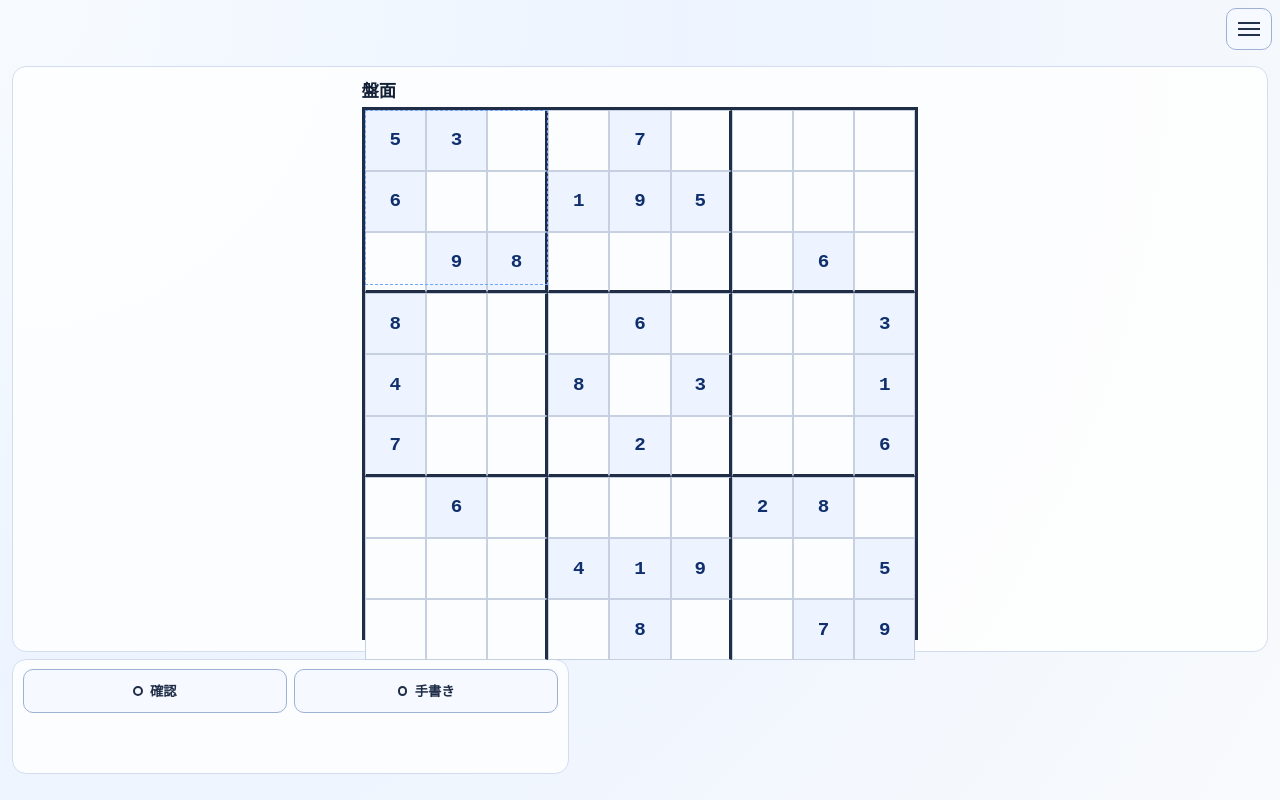
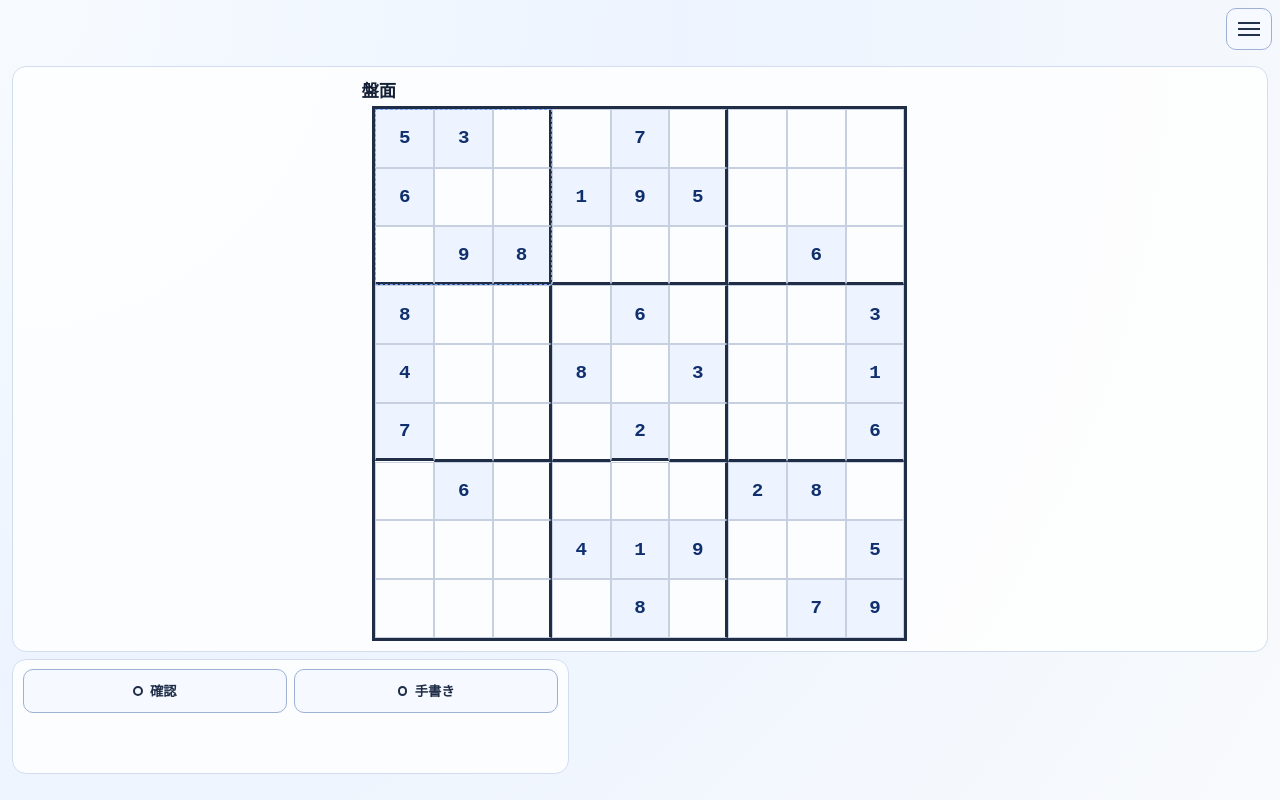
Before and after one commit to shgnaka/sudoku-display, a React (Vite) app: page /#/solve in a window 1280 px wide. Built offline with nearby package versions, Linux system fonts and the light colour scheme.

Commit message:
fix(layout): fit sudoku board to available desktop slot

```diff
--- a/src/App.css
+++ b/src/App.css
@@ -379,13 +379,23 @@ button.danger {
   margin-bottom: 0.25rem;
 }
 
+.app-root.solve-no-scroll .board-slot {
+  min-width: 0;
+  min-height: 0;
+  width: min(100%, var(--solve-board-size));
+  height: 100%;
+  display: grid;
+  place-items: center;
+  justify-self: center;
+}
+
 .app-root.solve-no-scroll .board-wrap {
   min-width: 0;
-  width: min(100%, var(--solve-board-size));
-  height: min(100%, var(--solve-board-size));
+  width: var(--board-fit-size, min(100%, var(--solve-board-size)));
+  height: var(--board-fit-size, min(100%, var(--solve-board-size)));
   max-inline-size: 100%;
-  max-width: var(--solve-board-size);
-  max-height: var(--solve-board-size);
+  max-width: 100%;
+  max-height: 100%;
   aspect-ratio: 1 / 1;
   justify-self: center;
   align-self: center;
--- /dev/null
+++ b/src/lib/useBoardFitSize.ts
@@ -0,0 +1,58 @@
+import { useEffect, useState } from "react";
+import type { RefObject } from "react";
+
+const DEFAULT_MIN_BOARD_SIZE = 258;
+
+export function computeBoardFitSize(width: number, height: number, minSize: number): number {
+  if (width <= 0 || height <= 0) {
+    return 0;
+  }
+
+  return Math.max(minSize, Math.floor(Math.min(width, height)));
+}
+
+interface UseBoardFitSizeOptions {
+  enabled: boolean;
+  minSize?: number;
+}
+
+export function useBoardFitSize(
+  ref: RefObject<HTMLElement>,
+  { enabled, minSize = DEFAULT_MIN_BOARD_SIZE }: UseBoardFitSizeOptions
+): number | null {
+  const [fitSize, setFitSize] = useState<number | null>(null);
+
+  useEffect(() => {
+    if (!enabled) {
+      setFitSize(null);
+      return;
+    }
+
+    const element = ref.current;
+    if (!element) {
+      setFitSize(null);
+      return;
+    }
+
+    const syncSize = (): void => {
+      const nextSize = computeBoardFitSize(element.clientWidth, element.clientHeight, minSize);
+      setFitSize((current) => (current === nextSize ? current : nextSize));
+    };
+
+    syncSize();
+    window.addEventListener("resize", syncSize);
+
+    let observer: ResizeObserver | null = null;
+    if (typeof ResizeObserver !== "undefined") {
+      observer = new ResizeObserver(syncSize);
+      observer.observe(element);
+    }
+
+    return () => {
+      window.removeEventListener("resize", syncSize);
+      observer?.disconnect();
+    };
+  }, [enabled, minSize, ref]);
+
+  return fitSize;
+}
--- a/src/pages/SolvePage.tsx
+++ b/src/pages/SolvePage.tsx
@@ -1,8 +1,11 @@
+import { useRef } from "react";
 import type { CSSProperties } from "react";
 import { InkActionFloatBar } from "../components/InkActionFloatBar";
 import { InkOverlay } from "../components/InkOverlay";
 import { InkToggleBar } from "../components/InkToggleBar";
 import { SudokuGrid } from "../components/SudokuGrid";
+import { useBoardFitSize } from "../lib/useBoardFitSize";
+import { useIsMobileViewport } from "../lib/useIsMobileViewport";
 import { useKeyboardInset } from "../lib/useKeyboardInset";
 import { useKeyboardScrollLock } from "../lib/useKeyboardScrollLock";
 import { useReviewScrollLock } from "../lib/useReviewScrollLock";
@@ -28,6 +31,9 @@ export function SolvePage(): JSX.Element {
   } = useSudokuAppState();
 
   const keyboardInset = useKeyboardInset();
+  const isMobileViewport = useIsMobileViewport();
+  const boardSlotRef = useRef<HTMLDivElement | null>(null);
+  const boardFitSize = useBoardFitSize(boardSlotRef, { enabled: !isMobileViewport });
   const shouldShowInkActions = isInkMode && keyboardInset === 0;
   useKeyboardScrollLock({ enabled: isGridEditing && !isReviewMode, keyboardInset });
   useReviewScrollLock(isReviewMode);
@@ -44,7 +50,11 @@ export function SolvePage(): JSX.Element {
         <div className="board-panel-header">
           <h2>盤面</h2>
         </div>
-        <div className={isReviewMode ? "board-wrap review-locked" : "board-wrap"}>
+        <div className="board-slot" ref={boardSlotRef}>
+          <div
+            className={isReviewMode ? "board-wrap review-locked" : "board-wrap"}
+            style={boardFitSize ? ({ "--board-fit-size": `${boardFitSize}px` } as CSSProperties) : undefined}
+          >
             <SudokuGrid
               board={board}
               disabled={isReviewMode}
@@ -59,6 +69,7 @@ export function SolvePage(): JSX.Element {
               onActiveBlockChange={setActiveBlockId}
               onCommitStroke={handleCommitStroke}
             />
+          </div>
         </div>
         <div className="legend solve-legend">
           <span className="legend-item legend-given">初期値</span>
```
Also changed, not shown: 1 other file (tests, documents, lock files or other folders). Lines whose indentation alone changed are shown as unchanged.
